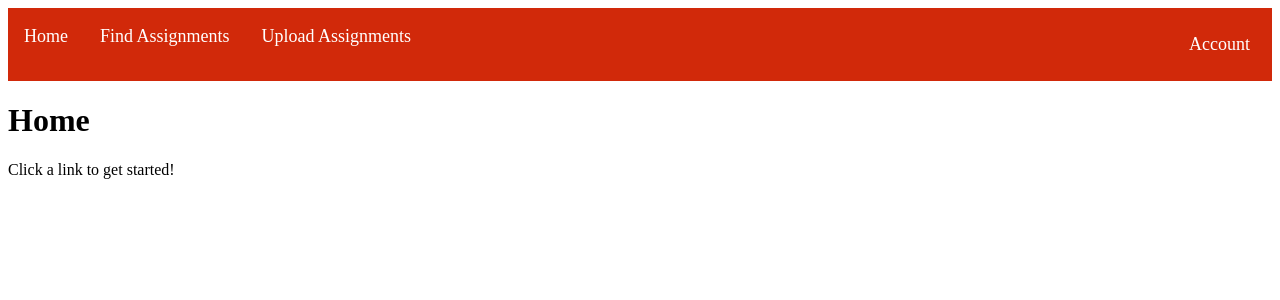
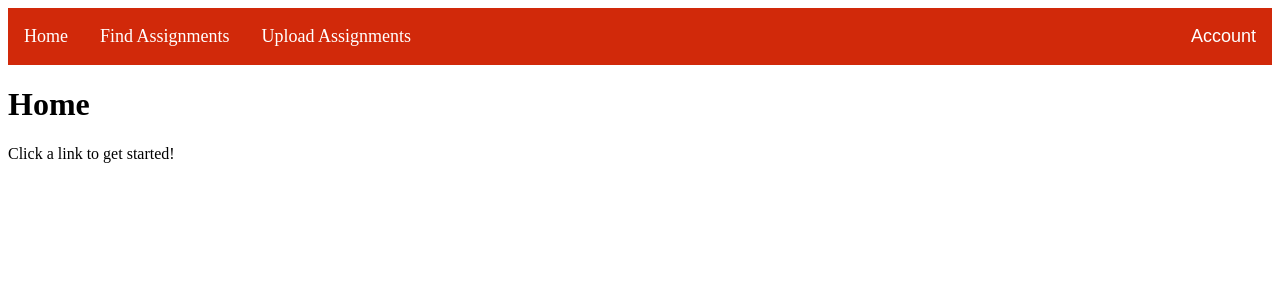
Before and after one commit to Natetodd55/SwapNotezCodeQL, a Flask app: page / in a window 1280 px wide. Shown: the top 300 px of the page. Run offline with Flask 2, Linux system fonts and the light colour scheme; a user stored in the database is signed in; parts of the project's set-up code (start-up, migrations or seed data) failed here and were passed over.

Commit message:
made it work cuz it sucked

```diff
--- a/app.py
+++ b/app.py
@@ -10,48 +10,41 @@ login_manager = LoginManager(app)
 login_manager.init_app(app)
 db = SQLAlchemy(app)
 
-
-
 class User(UserMixin, db.Model):
     id = db.Column(db.Integer, primary_key=True)
     username = db.Column(db.String(20), unique=True, nullable=False)
     password = db.Column(db.String(50), nullable=False)
     email = db.Column(db.String(50), nullable=False)
-    credits = db.Column(db.Integer, nullable=False)
+    credits = db.Column(db.Integer, default=0, nullable=False)
+    admin = db.Column(db.Boolean, default=False, nullable=False)
 
+# class Assignments(db.Model):
+#    id = db.Column(db.Integer, primary_key=True)
+#    name = db.Column(db.String(30), nullable=False)
+#    subject = db.Column(db.String(30), nullable=False)
+#    grade = db.String(db.String(10))
 
-class Assignments(db.Model):
-    id = db.Column(db.Integer, primary_key=True)
-    name = db.Column(db.String(30), nullable=False)
-    subject = db.Column(db.String(30), nullable=False)
-    grade = db.String(db.String(10))
+# class Image(db.Model):
+#    id = db.Column(db.Integer, primary_key = True)
+#    AssignmentId = db.Column(db.Integer, db.ForeignKey('Assignments.id'))
+#    ImageName = db.Column(db.String(50), nullable=False)
 
-class Image(db.Model):
-    id = db.Column(db.Integer, primary_key = True)
-    AssignmentId = db.Column(db.Integer, db.ForeignKey('Assignments.id'))
-    ImageName = db.Column(db.String(50), nullable=False)
+# class UserAccess(db.Model):
+#    id = db.Column(db.Integer, primary_key = True)
+#    UserId = db.Column(db.Integer, db.ForeignKey('User.id'))
+#    AssignmentId = db.Column(db.Integer, db.ForeignKey('Assignments.id'))
 
-class UserAccess(db.Model):
-    id = db.Column(db.Integer, primary_key = True)
-    UserId = db.Column(db.Integer, db.ForeignKey('User.id'))
-    AssignmentId = db.Column(db.Integer, db.ForeignKey('Assignments.id'))
-
-
-
-
-from app import db, User
-
+with app.app_context():
+    db.create_all()
 
 @login_manager.user_loader
 def load_user(uid):
-    user = User.query.get(uid)
-    return user
-
-
+    return User.query.get(uid)
 
 @app.route('/')
 def home():
     return render_template('home.html')
+
 @app.route('/login', methods = ['GET', 'POST'])
 def login():
     if request.method == 'POST':
@@ -72,7 +65,7 @@ def create():
         username = request.form['uName']
         email = request.form['email']
         password = request.form['pWord']
-        temp = User(username = username, password = password, email = email, credits = 0)
+        temp = User(username = username, password = password, email = email)
         user = User.query.filter_by(username=request.form['uName']).first()
         if user != None:
             return render_template('create.html'), 'username already exists'
@@ -84,13 +77,10 @@ def create():
             return flask.redirect('/')
     return render_template('create.html')
 
-
-
 @app.route('/upload')
 @login_required
 def upload():
     return render_template('upload.html')
-
 
 @app.route('/search')
 def search():
@@ -117,4 +107,3 @@ def logout():
 
 if __name__ == "__main__":
     app.run(debug=True)
-    db.create_all()
--- a/static/style.css
+++ b/static/style.css
@@ -27,44 +27,53 @@ ul {
     float: right;
   }
 
-  .accdrop{
-    position: top right;
-    display: block;
+  .dropdown{
+    float: left;
+    overflow: hidden;
+    float: right;
+   }
+
+   .dropdown .dropbtn {
+    font-size: 18px;
     color: white;
-    text-align: center;
+    background-color: #d1290a;
+    border: none;
     padding: 18px 16px;
-    text-decoration: none;
-    font-size: 18px;
-    margin: 0;
   }
-  .accdrop:hover{
+
+  .dropdown-content {
+    display: none;
+    position: absolute;
+    overflow: auto;
+    box-shadow: 0px 10px 10px 0px rgba(0,0,0,0.4);
+  }
+
+  .dropdown .dropbtn:hover {
     background-color: #781c0b;
   }
 
-  .dropdown {
-    display: inline-block;
-    position: top left;
-    padding: 8px 6px
+  .dropdown-content a {
+    float: none;
+    color: black;
+    padding: 12px 16px;
+    text-decoration: none;
+    display: block;
+    text-align: left;
+  }
 
-  }
-  .dropdown-content {
-    display: none;
-    position: absolute;
-    /* width: 100%; */
-    overflow: auto;
-    box-shadow: 0px 10px 10px 0px rgba(0,0,0,0.4);
-  }
   .dropdown:hover .dropdown-content {
     display: block;
   }
+
   .dropdown-content a {
     display: block;
     color: #FFFFFF;
     padding: 5px;
     text-decoration: none;
     background-color: #d1290a;
-    width: 83px;
+    width: 87px;
   }
+
   .dropdown-content a:hover {
     color: #FFFFFF;
     background-color: #781c0b;
--- a/templates/base.html
+++ b/templates/base.html
@@ -6,17 +6,16 @@
         <li><a href='/'>Home</a></li>
         <li><a href='/search'>Find Assignments</a></li>
         <li><a href='/upload'>Upload Assignments</a></li>
-        <div class="topnav-right">
           <div class="dropdown">
-            <a class="accdrop"> Account </a>
+            <button class="dropbtn">Account
+              <i class="fa fa-caret-down"></i>
+            </button>
             <div class="dropdown-content">
             <a href="/account">Account Details</a>
             <a href="/update">Change Password</a>
             <a href="/logout">Logout</a>
             </div>
           </div>
-          <!-- <li><a href='/account'>Account</a></li> -->
-        </div>
         </ul>
     </nav>
 {% else %}
@@ -24,7 +23,6 @@
     <ul>
       <li><a href='/'>Home</a></li>
       <li><a href='/search'>Find Assignments</a></li>
-      <!-- <li><a href='/upload'>Upload Assignments</a></li> -->
       <div class="topnav-right">
         <li><a href='/login'>Login</a></li>
       </div>
```
Also changed, not shown: database.db (deleted), instance/database.db.
